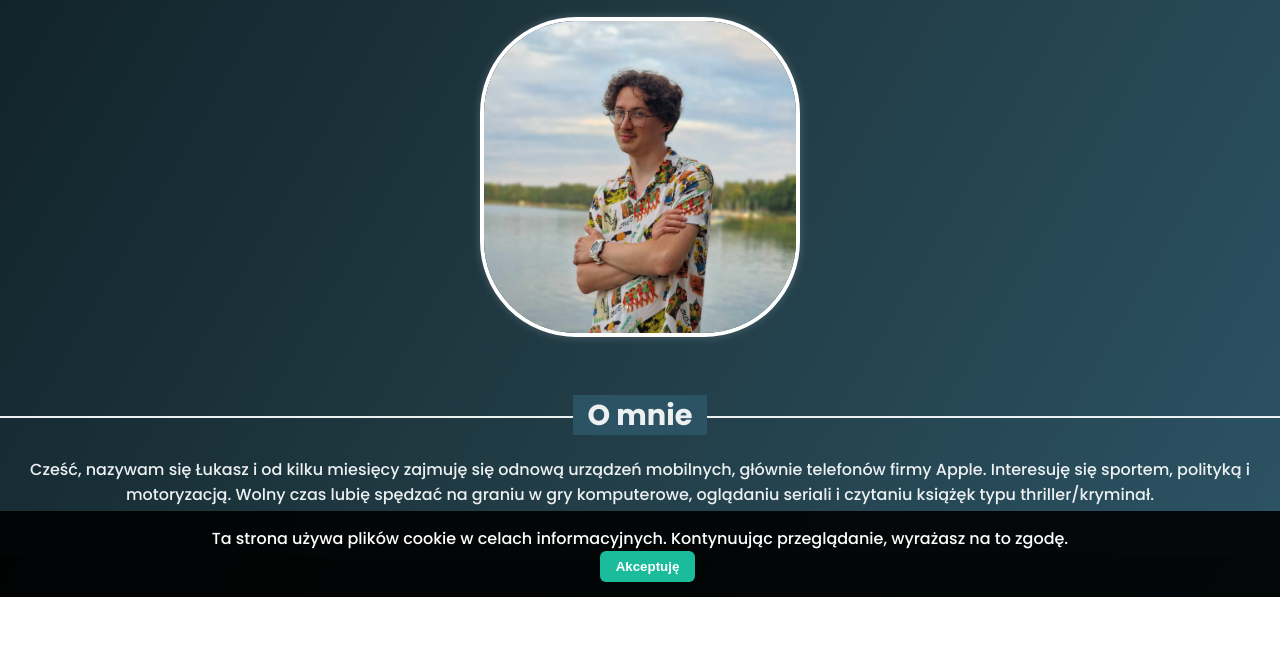
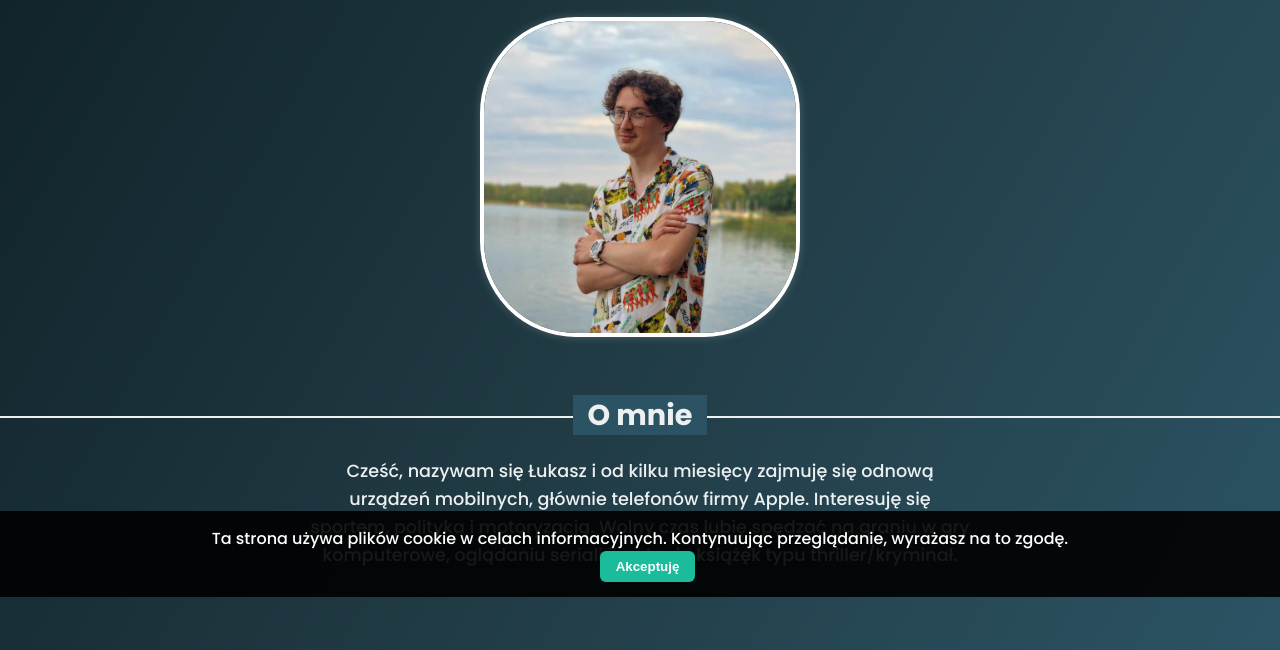
Before and after one commit to wookashenko/wookashenko.github.io, a plain HTML site: page index.html in a window 1280 px wide. Shown: the part 203-853 px from the top of the page. Before the commit the page ends 800 px from the top, so only its background shows below. Drawn offline with nearby package versions, Linux system fonts and the light colour scheme.

Commit message:
Update style.css

```diff
--- a/style.css
+++ b/style.css
@@ -155,3 +155,11 @@ section h2::before {
 .cookie-banner button:hover {
   background-color: #16a085;
 }
+.about-text {
+  max-width: 700px;
+  margin: 0 auto 30px auto;
+  line-height: 1.6;
+  text-align: center;
+  padding: 0 20px;
+  font-size: 1.1em;
+}
```
